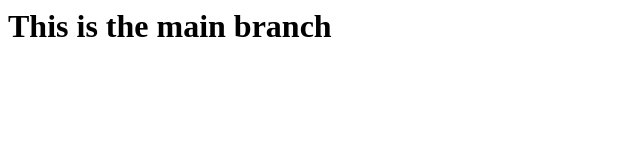
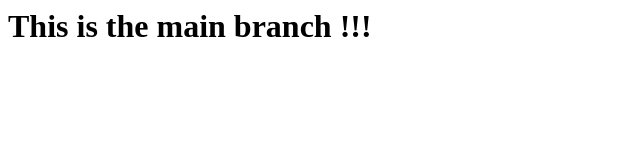
Before and after one commit to Zebrozkii/branch-local-remote, a plain HTML site: page index.html in a window 1280 px wide. Shown: the full height of the page, 0-640 px from the left. Drawn offline with Linux system fonts and the light colour scheme.

Commit message:
Added stuff for test

```diff
--- a/index.html
+++ b/index.html
@@ -1 +1 @@
-<h1>This is the main branch</h1>
+<h1>This is the main branch !!!</h1>
```
